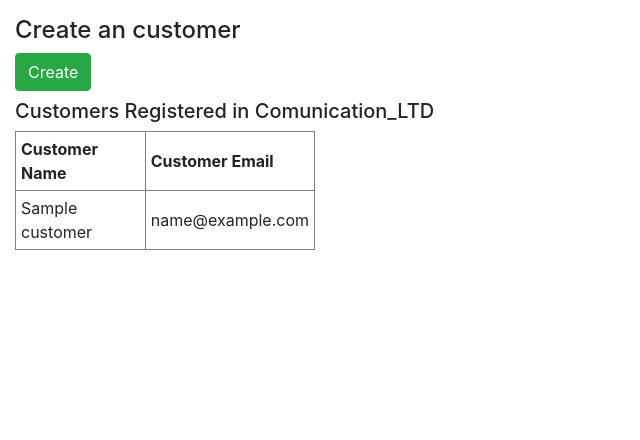
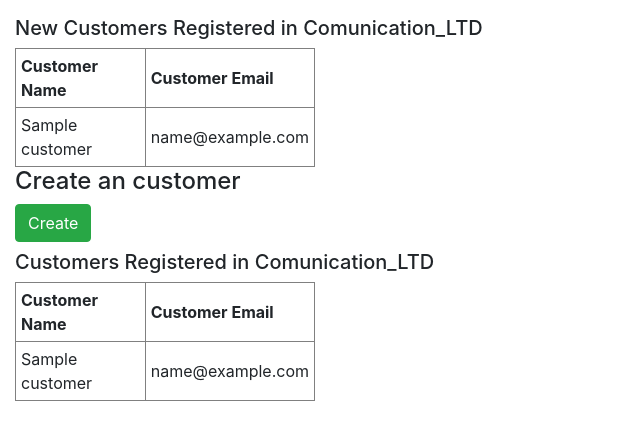
Before and after one commit to orianhit/secureDevelopmentFinal, a Django app: template source/accounts/templates/accounts/customer_create.html in a window 1280 px wide. Shown: the part 56-496 px from the top of the page, without its empty margins (0-640 px from the left). Run offline with Django 4.2, Linux system fonts and the light colour scheme; the template is opened without the code that fills it: most values are stand-ins (such as "Sample title", 1, 10 or a date in 2020); some libraries are stand-ins or nearby versions.

Commit message:
add sqlinjection support

```diff
--- a/source/accounts/models.py
+++ b/source/accounts/models.py
@@ -3,5 +3,5 @@ from django.contrib.auth.models import User
 
 
 class Customer(models.Model):
-    name = models.CharField(max_length=42)
+    name = models.CharField(max_length=200)
     email = models.EmailField(max_length=75)
--- a/source/app/conf/development/settings.py
+++ b/source/app/conf/development/settings.py
@@ -183,3 +183,5 @@ DEFAULT_AUTO_FIELD = 'django.db.models.BigAutoField'
 AXES_COOLOFF_TIME = 0.5
 AXES_FAILURE_LIMIT = 3
 AXES_ONLY_USER_FAILURES = True
+
+BWAPP = False
--- a/source/app/conf/production/settings.py
+++ b/source/app/conf/production/settings.py
@@ -206,3 +206,5 @@ LOGGING = {
         },
     },
 }
+
+BWAPP = False
--- a/source/content/templates/layouts/default/page.html
+++ b/source/content/templates/layouts/default/page.html
@@ -73,6 +73,27 @@
 
     {% bootstrap_messages %}
 
+    {% if new_customers %}
+        <h3> </h3>
+             <h5> New Customers Registered in Comunication_LTD </h5>
+        <h3> </h3>
+        <table  border="1px solid black"  width="300" cellspacing="5" cellpadding="5"  border="1px solid black"
+           border-collapse="collapse"  >
+                  <tr>
+                      <th >  Customer Name </th>
+                      <th  >  Customer Email </th>
+                 </tr>
+
+
+            {% for customer in new_customers %}
+             <tr >
+            <td >  {{ customer.name }} </td>
+            <td  > {{ customer.email }} </td>
+             </tr>
+            {% endfor %}
+         </table>
+    {% endif %}
+
     {% block content %}
         No content.
     {% endblock %}
```
Also changed, not shown: source/accounts/views.py (+30 -4 lines), source/accounts/migrations/0005_alter_customer_name.py (added).
